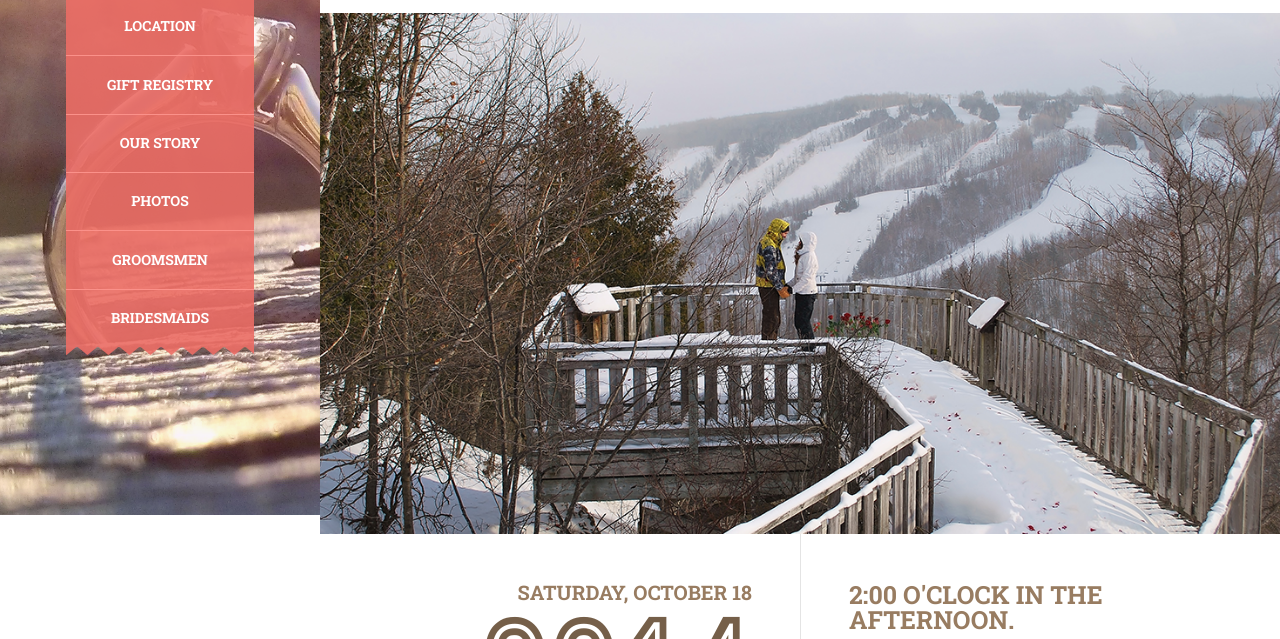
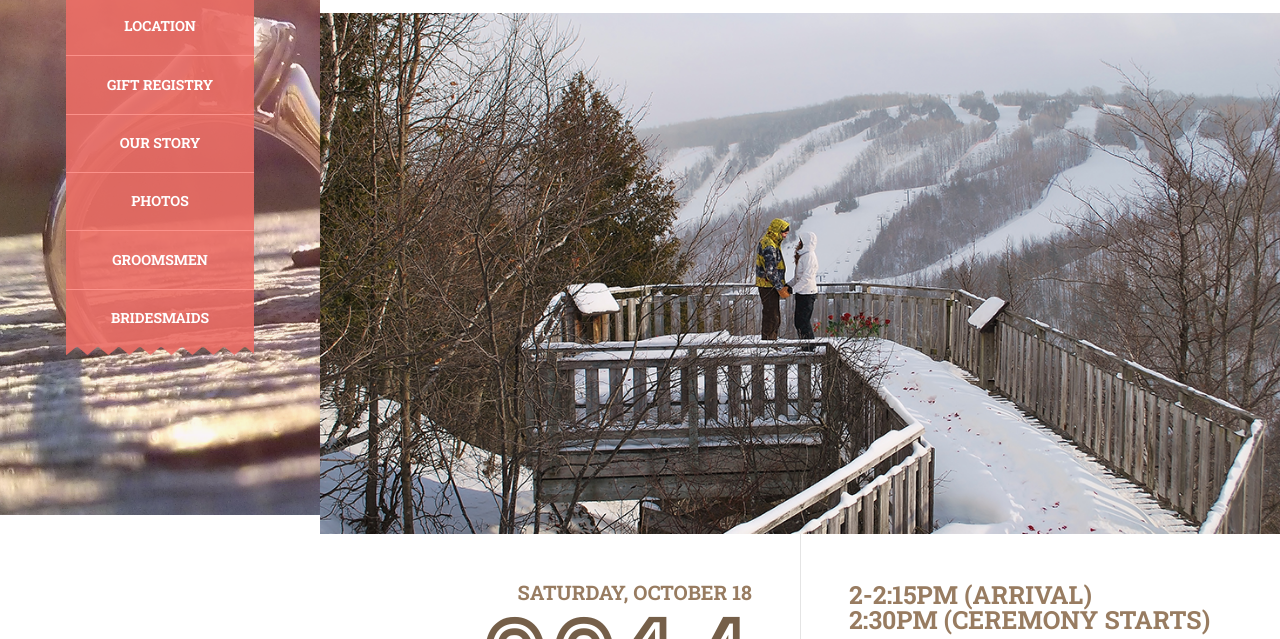
Before and after one commit to Craig-Lehmann/Craig-Lehmann.github.io, a plain HTML site: page index.html in a window 1280 px wide. Shown: the part 285-924 px from the top of the page. Drawn offline with nearby package versions, Linux system fonts and the light colour scheme; some packages are replaced by stand-ins of ours; a web font is replaced by a local one.

Commit message:
update wedding ceremony time

```diff
--- a/index.html
+++ b/index.html
@@ -92,7 +92,8 @@
 					</div>
 					<div id="RSVP-section" class="large-6 small-12 columns">
 						<div class="date-container col-2">
-							<span class="day-time">2:00 O'Clock in the afternoon.</span>
+							<span class="day-time">2-2:15pm (Arrival)</span>
+							<span class="day-time">2:30pm (Ceremony Starts)</span>
 							<span class="day-location accent">The Freeport church & Grey Silo Golf Course</span>
 							<span class="day-address">2001 University Ave, Waterloo, ON</span>
 							<span class="day-meta">dinner + dancing to follow</span>
```
